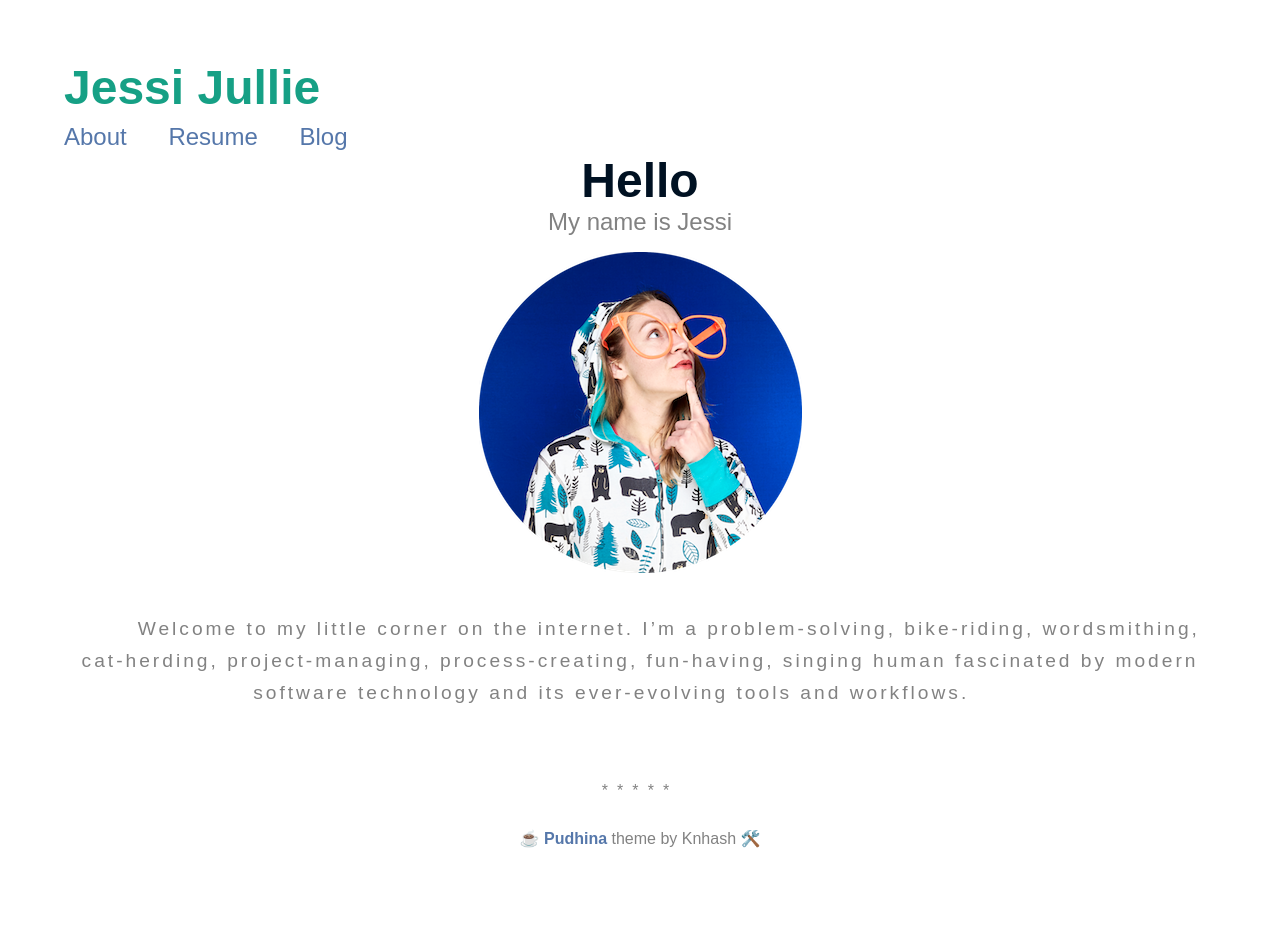
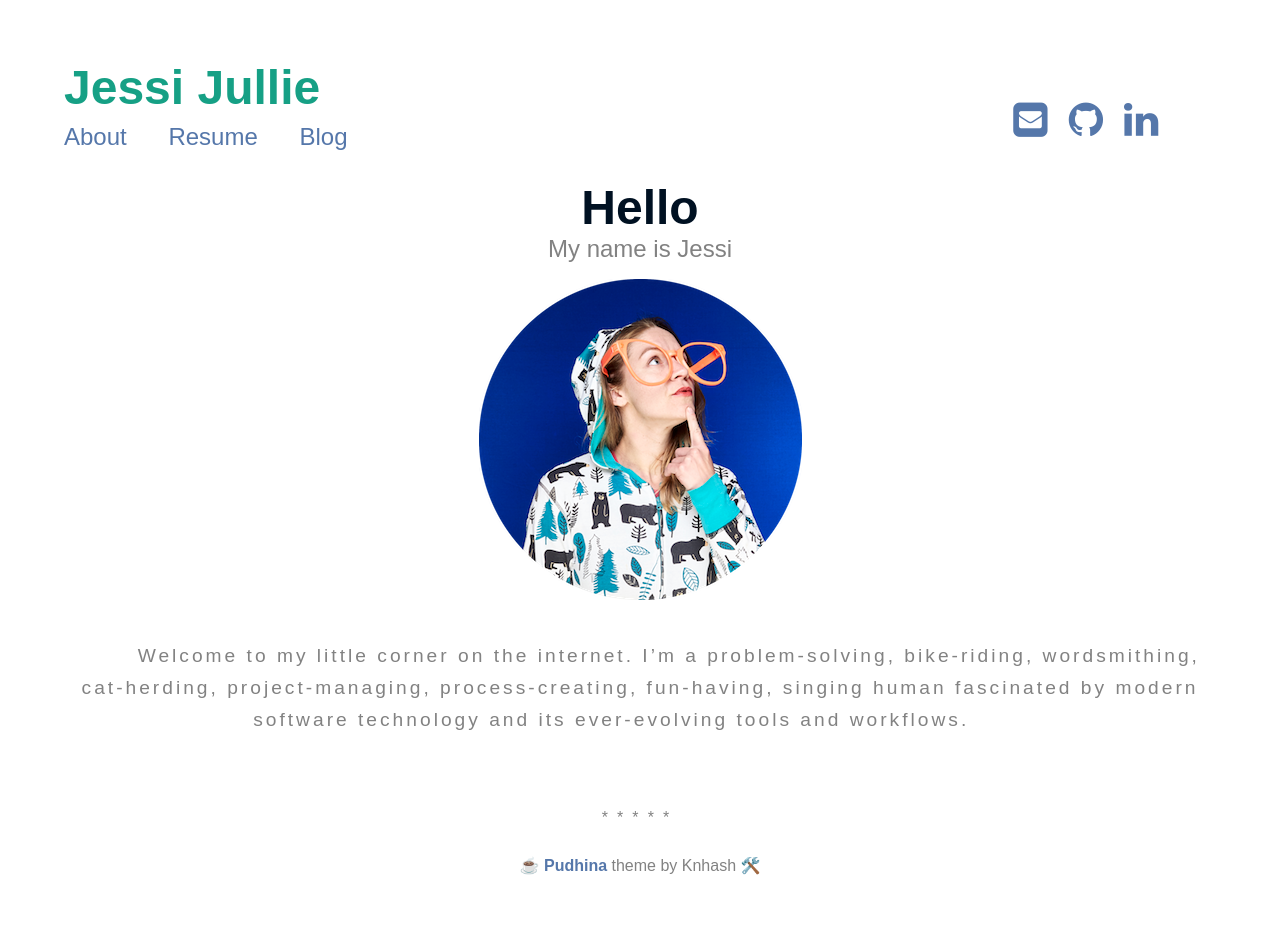
Before and after one commit to JessiJullie/JessiSite, a Jekyll site: the page built from index.md, in a window 1280 px wide. Built offline with Jekyll 4.4.1, drawn with Linux system fonts in a browser that asks for light colours; nearby versions of some CDN libraries; library files that are not in the unit come from our copies; before the commit the page ends 911 px from its top, so only the background shows below that.

Commit message:
Editing styling.html

```diff
--- a/_includes/externals/styling.html
+++ b/_includes/externals/styling.html
@@ -1,10 +1,10 @@
 <link rel="icon" type="image/jpeg" href="{{ '/assets/img/pudhina.jpg' | prepend: site.baseurl }}"/>
-<link rel="stylesheet" href="{{ "/assets/css/main.css" | prepend: site.baseurl }}">
-<link rel="stylesheet" href="{{ " /assets/vendor/normalize-css/normalize.css" | prepend: site.baseurl }}">
+<link rel="stylesheet" href="{{ '/assets/css/main.css' | prepend: site.baseurl }}">
+<link rel="stylesheet" href="{{ '/assets/vendor/normalize-css/normalize.css' | prepend: site.baseurl }}">
 {% if site.styles contains site.highlightstyle %}
 <link rel="stylesheet" href="{{ site.baseurl }}/assets/vendor/highlight/styles/{{ site.highlightstyle }}.css">
 {% else %}
 <link rel="stylesheet" href="{{ site.baseurl }}/assets/vendor/highlight/styles/agate.css">
 {% endif %}
-<link rel="stylesheet" href="{{ "/assets/vendor/font-awesome/css/font-awesome.css" | prepend: site.baseurl }}">
+<link rel="stylesheet" href="{{ '/assets/vendor/font-awesome/css/font-awesome.css' | prepend: site.baseurl }}">
 <link href="https://fonts.googleapis.com/css?family=Quicksand" rel="stylesheet">
--- a/_includes/header.html
+++ b/_includes/header.html
@@ -7,21 +7,16 @@
 <li class="menu__entry"><a href="{{ '/blog' | prepend: site.baseurl }}">Blog</a></li>
 </ul>
 </div>
+
 <ul class="social-links">
-{% if site.author.email %}
 <a href="mailto:{{ site.author.email }}" class="social-links__entry" target="_blank">
 <i class="fa fa-envelope-square"></i>
 </a>
-{% endif %}
-{% if site.author.github %}
 <a href="https://github.com/{{ site.author.github }}" class="social-links__entry" target="_blank">
 <i class="fa fa-github"></i>
 </a>
-{% endif %}
-{% if site.author.linkedin %}
 <a href="https://in.linkedin.com/in/{{ site.author.linkedin }}" class="social-links__entry" target="_blank">
 <i class="fa fa-linkedin"></i>
 </a>
-{% endif %}
 </ul>
 </header>
--- a/assets/css/main.css
+++ b/assets/css/main.css
@@ -84,7 +84,7 @@
 
   .social-links {
     float: right;
-    font-size: 150%;
+    font-size: 250%;
     color: #828282;
     list-style-type: none; }
 
```
Also changed, not shown: 1 other file.
